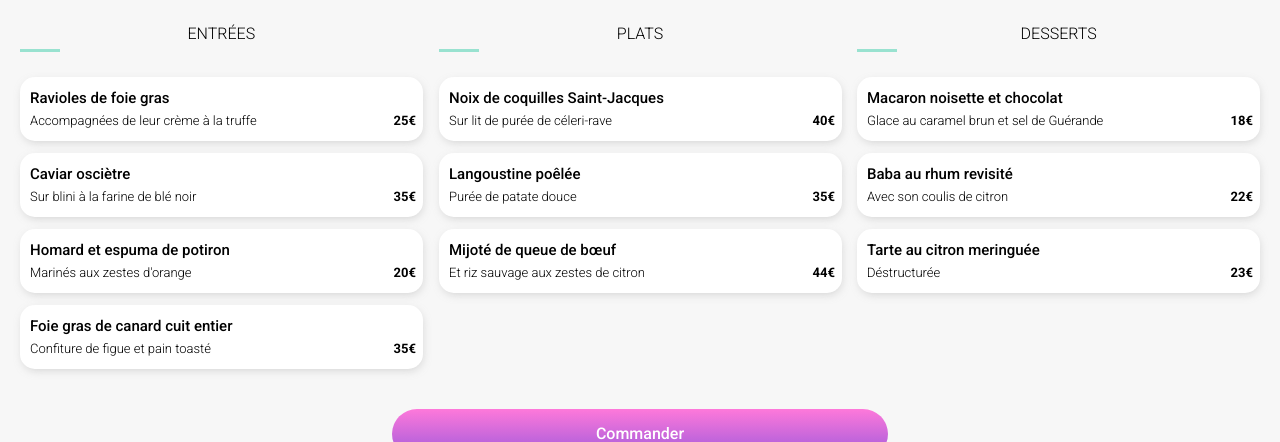
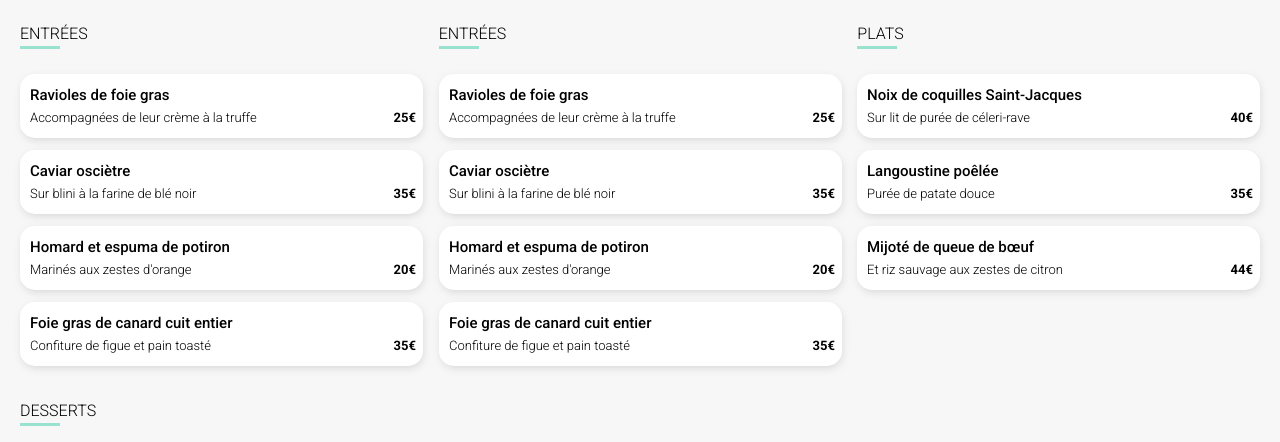
Before and after one commit to Selim-Ramdani/oc_ohmyfood_p4, a website: page pages/la-note-enchantee.html in a window 1280 px wide. Shown: the part 341-783 px from the top of the page. Drawn offline with Linux system fonts and the light colour scheme; a web font is replaced by a local one.

Commit message:
fix syntaxe issue

```diff
--- a/pages/la-note-enchantee.html
+++ b/pages/la-note-enchantee.html
@@ -45,12 +45,14 @@
               <i class="fas fa-heart"></i>
             </span>
           </div>
+
           <!-- ENTRÉES PART -->
           <section class="menu__container">
+            <div class="bloc__menu-items">
+              <div class="menu__header">
+                <h2>Entrées</h2>
+              </div>
               <ul class="menu__items">
-              <div class="menu__header">
-                <h2>ENTRÉES</h2>
-              </div>
                 <li class="menu__item">
                   <div class="menu__item-header">
                     <h3>Ravioles de foie gras</h3>
@@ -100,12 +102,69 @@
                   </div>
                 </li>
               </ul>
+            </div>
+            <div class="bloc__menu-items">
+              <div class="menu__header">
+                <h2>Entrées</h2>
+              </div>
+              <ul class="menu__items">
+                <li class="menu__item">
+                  <div class="menu__item-header">
+                    <h3>Ravioles de foie gras</h3>
+                    <p>Accompagnées de leur crème à la truffe</p>
+                  </div>
+                  <div class="menu__item-price">
+                    <span>25€</span>
+                  </div>
+                  <div class="menu__item-checking">
+                    <i class="fas fa-check"></i>
+                  </div>
+                </li>
+                <li class="menu__item">
+                  <div class="menu__item-header">
+                    <h3>Caviar osciètre</h3>
+                    <p>Sur blini à la farine de blé noir</p>
+                  </div>
+                  <div class="menu__item-price">
+                    <span>35€</span>
+                  </div>
+                  <div class="menu__item-checking">
+                    <i class="fas fa-check"></i>
+                  </div>
+                </li>
+                <li class="menu__item">
+                  <div class="menu__item-header">
+                    <h3>Homard et espuma de potiron</h3>
+                    <p>Marinés aux zestes d'orange</p>
+                  </div>
+                  <div class="menu__item-price">
+                    <span>20€</span>
+                  </div>
+                  <div class="menu__item-checking">
+                    <i class="fas fa-check"></i>
+                  </div>
+                </li>
+                <li class="menu__item">
+                  <div class="menu__item-header">
+                    <h3>Foie gras de canard cuit entier</h3>
+                    <p>Confiture de figue et pain toasté</p>
+                  </div>
+                  <div class="menu__item-price">
+                    <span>35€</span>
+                  </div>
+                  <div class="menu__item-checking">
+                    <i class="fas fa-check"></i>
+                  </div>
+                </li>
+              </ul>
+            </div>
 
             <!-- PLATS part -->
+            <div class="bloc__menu-items">
+              <div class="menu__header">
+                <h2>Plats</h2>
+              </div>
               <ul class="menu__items">
-              <div class="menu__header">
-                <h2>PLATS</h2>
-              </div>
                 <li class="menu__item">
                   <div class="menu__item-header">
                     <h3>Noix de coquilles Saint-Jacques</h3>
@@ -143,10 +202,11 @@
                   </div>
                 </li>
               </ul>
+            </div>
             <!-- DESSERTS part -->
             <ul class="menu__items">
               <div class="menu__header">
-                <h2>DESSERTS</h2>
+                <h2>Desserts</h2>
               </div>
               <li class="menu__item">
                 <div class="menu__item-header">
--- a/sass/pages/_restaurants.scss
+++ b/sass/pages/_restaurants.scss
@@ -49,16 +49,21 @@
     .menu__container {
       .menu__header {
         h2 {
+          text-align: left;
+          position: relative;
+          text-transform: uppercase;
           font-size: 16px;
           font-weight: 300;
           line-height: 30px;
-        }
-        &::after {
-          content: "";
-          height: 3px;
-          width: 40px;
-          background: #99e2d0;
-          display: block;
+          &::after {
+            content: "";
+            height: 3px;
+            width: 40px;
+            background: #99e2d0;
+            position: absolute;
+            left: 0;
+            bottom: 0;
+          }
         }
       }
       .menu__items {
```
Also changed, not shown: pages/a-la-francaise.html (+18 -10 lines), pages/la-palette-du-gout.html (+21 -11 lines), pages/le-delice-des-sens.html (+20 -10 lines), public/css/style.css, 1 other file. Lines whose indentation alone changed are shown as unchanged.
